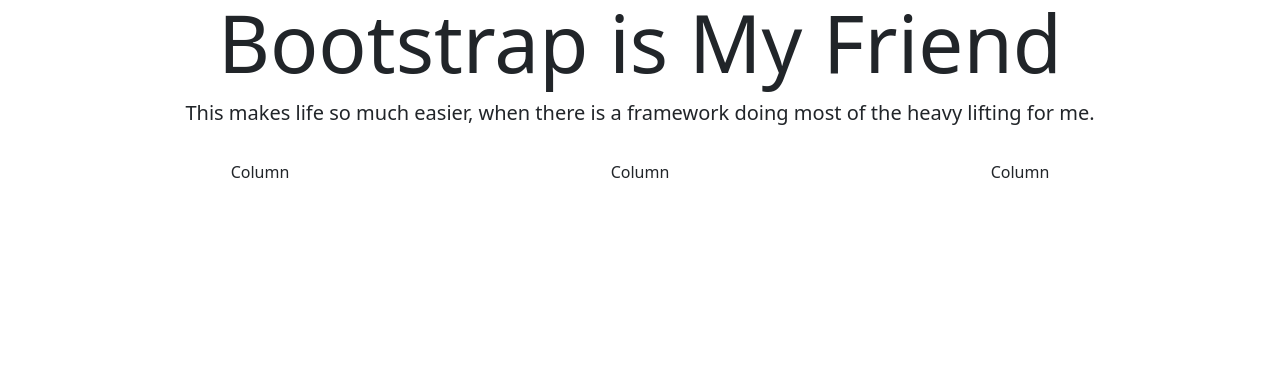
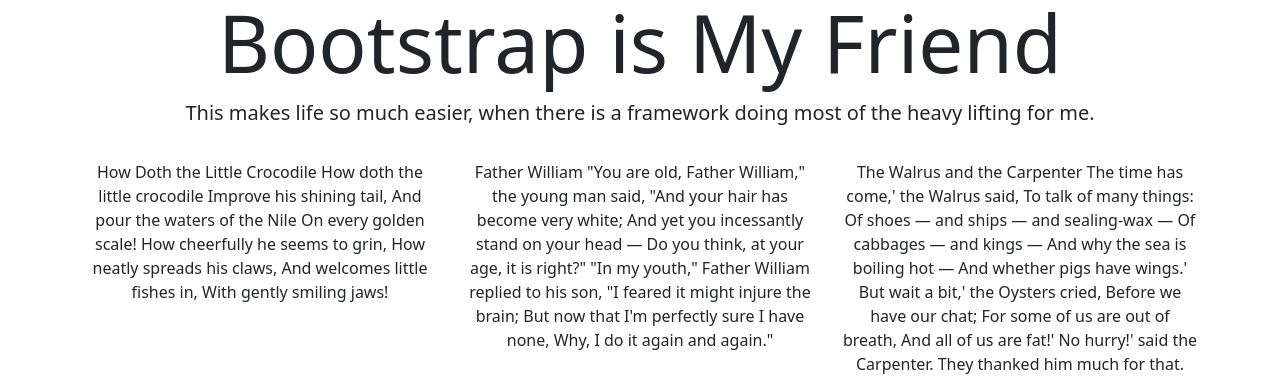
Before and after one commit to o2-forbes/Worksheet-2, a plain HTML site: page 23_24_SecondBootstrap5CodeSheetempty/index.html in a window 1280 px wide. Shown: the part 742-1121 px from the top of the page. Before the commit the page ends 942 px from the top, so only its background shows below. Drawn offline with Linux system fonts and the light colour scheme.

Commit message:
Update index.html

```diff
--- a/23_24_SecondBootstrap5CodeSheetempty/index.html
+++ b/23_24_SecondBootstrap5CodeSheetempty/index.html
@@ -123,13 +123,20 @@
         <div class="container text-center">
             <div class="row">
               <div class="col">
-                Column
+                How Doth the Little Crocodile
+How doth the little crocodile Improve his shining tail, And pour the waters of the Nile On every golden scale! How cheerfully he seems to grin, How neatly spreads his claws, And welcomes little fishes in, With gently smiling jaws!
               </div>
               <div class="col">
-                Column
+                Father William
+"You are old, Father William," the young man said, "And your hair has become very white; And yet you incessantly stand on your head — Do you think, at your age, it is right?"
+
+"In my youth," Father William replied to his son, "I feared it might injure the brain; But now that I'm perfectly sure I have none, Why, I do it again and again."
               </div>
               <div class="col">
-                Column
+                The Walrus and the Carpenter
+The time has come,' the Walrus said, To talk of many things: Of shoes — and ships — and sealing-wax — Of cabbages — and kings — And why the sea is boiling hot — And whether pigs have wings.'
+
+But wait a bit,' the Oysters cried, Before we have our chat; For some of us are out of breath, And all of us are fat!' No hurry!' said the Carpenter. They thanked him much for that.
               </div>
             </div>
           </div>
```
